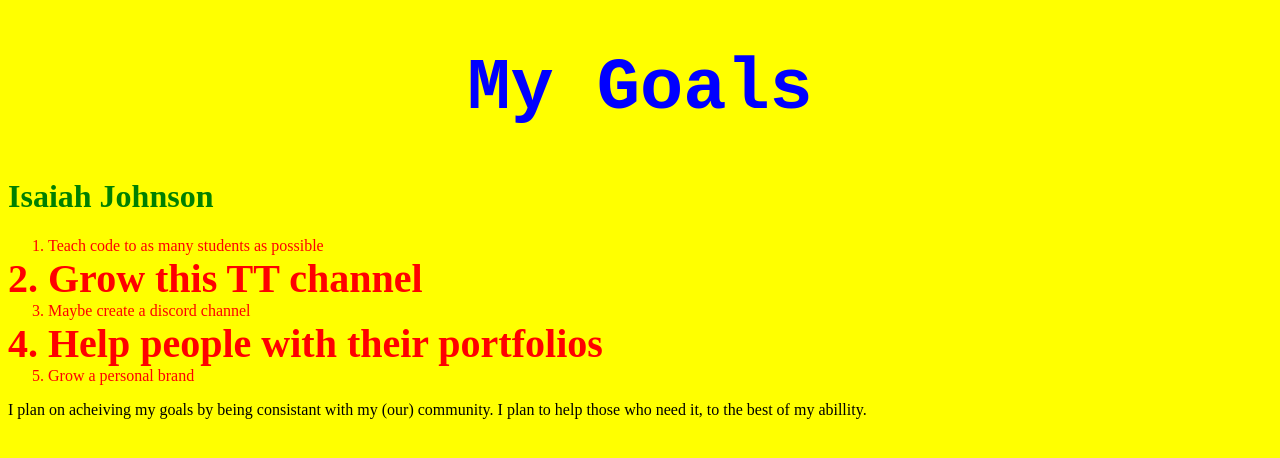
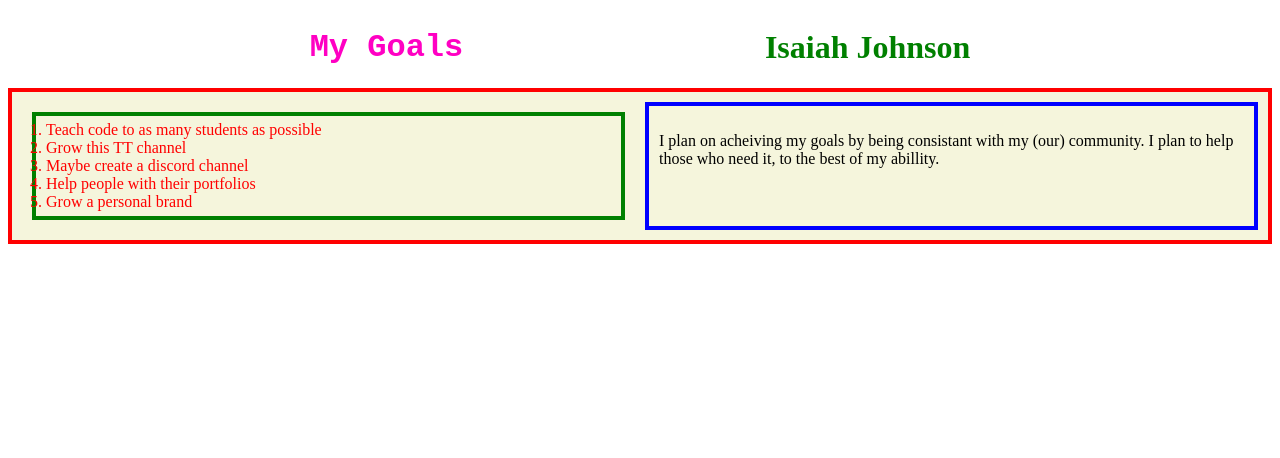
Before and after one commit to Parrasite9/lesson3Challenge, a plain HTML site: page index.html in a window 1280 px wide. Drawn offline with Linux system fonts and the light colour scheme.

Commit message:
Made CSS updates and added grid continaer

```diff
--- a/index.html
+++ b/index.html
@@ -8,10 +8,14 @@
     <link rel="stylesheet" href="styles.css" >
 </head>
 <body>
+    <!--div element is group  -->
+    <div class="headers">
         <h1 class="goalsHeader">My Goals</h1>
         <h1 class="myName">Isaiah Johnson</h1>
+    </div>
 
-    <ol>
+    <div class="listAndActionContainer">
+        <ol class="firstList">
             <li class="listItem">Teach code to as many students as possible</li>
             <li class="listItem" id="listItemLarge">Grow this TT channel</li>
             <li class="listItem">Maybe create a discord channel</li>
@@ -19,7 +23,9 @@
             <li class="listItem">Grow a personal brand</li>
         </ol>
 
+        <section class="paragraphColumn">
             <p>I plan on acheiving my goals by being consistant with my (our) community. I plan to help those who need it, to the best of my abillity.</p>
-
+        </section>
+    </div>
 </body>
 </html>
--- a/styles.css
+++ b/styles.css
@@ -1,7 +1,12 @@
+.headers {
+    /* text-align: center */
+    display: flex;
+    justify-content: space-evenly;
+}
+
 .goalsHeader {
-    color: blue;
-    font-size: 72px;
-    text-align: center;
+    color: #ff00c3;
+    /* font-size: 72px; */
     font-family: 'Courier New', Courier, monospace;
 }
 
@@ -9,15 +14,39 @@
     color: green;
 }
 
+/* .firstList {
+    text-align: end;
+} */
+
 .listItem {
     color: red;
 }
 
-#listItemLarge {
+/* #listItemLarge {
     font-size: 40px;
     font-weight: bold;
+} */
+
+.listAndActionContainer {
+    display: grid;
+    grid-template-columns: repeat(2, 1fr);
+    grid-template-rows: 1fr;
+    border: 4px red solid;
+    grid-column-gap: 10px;
+    background-color: beige;
+    padding: 10px;
 }
 
-body {
-    background-color: yellow;
+.firstList {
+    grid-area: 1/1/2/2;
+    border: 4px green solid;
+    margin: 10px;
+    padding: 5px 10px;
 }
+
+.paragraphColumn {
+    grid-area: 1/2/2/3;
+    border: 4px blue solid;
+    padding: 10px;
+
+}
```
Lines whose indentation alone changed are shown as unchanged.
